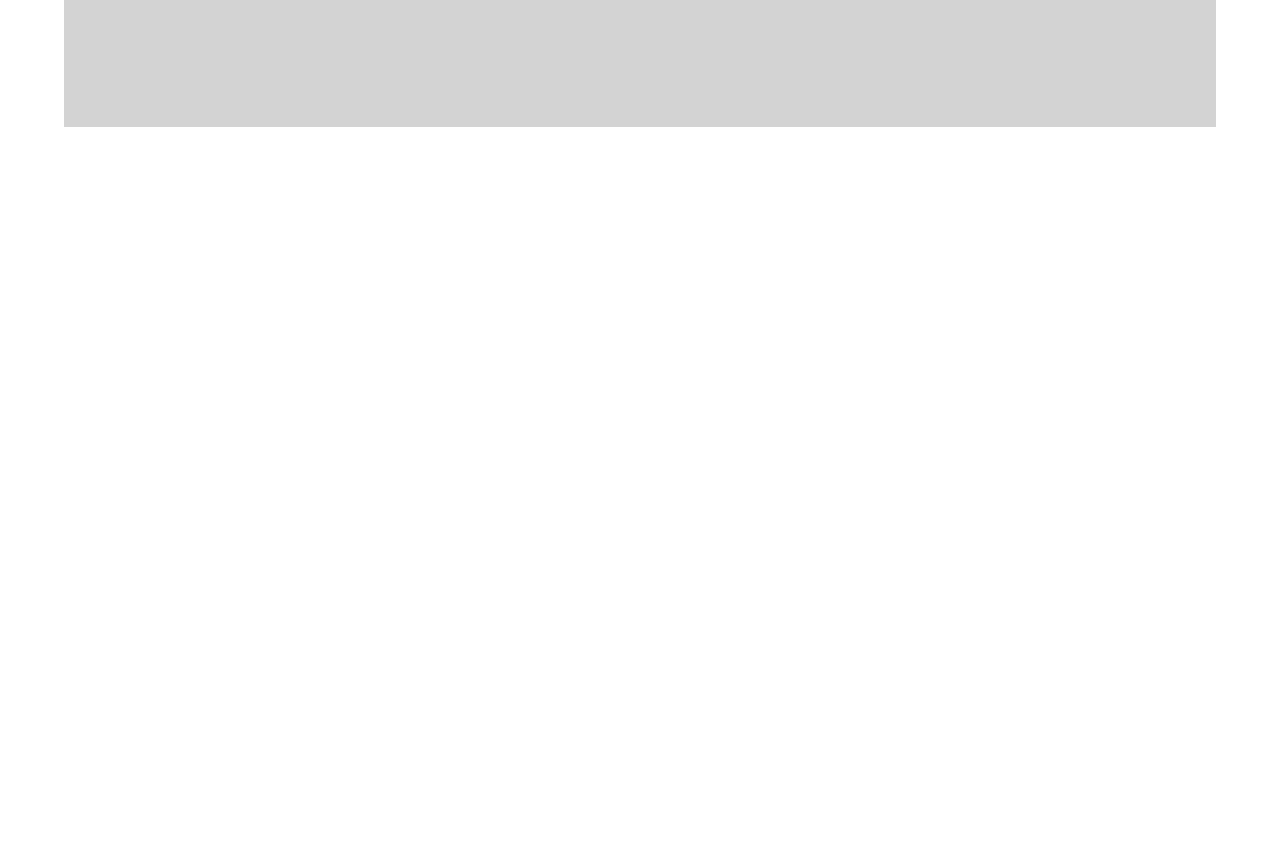
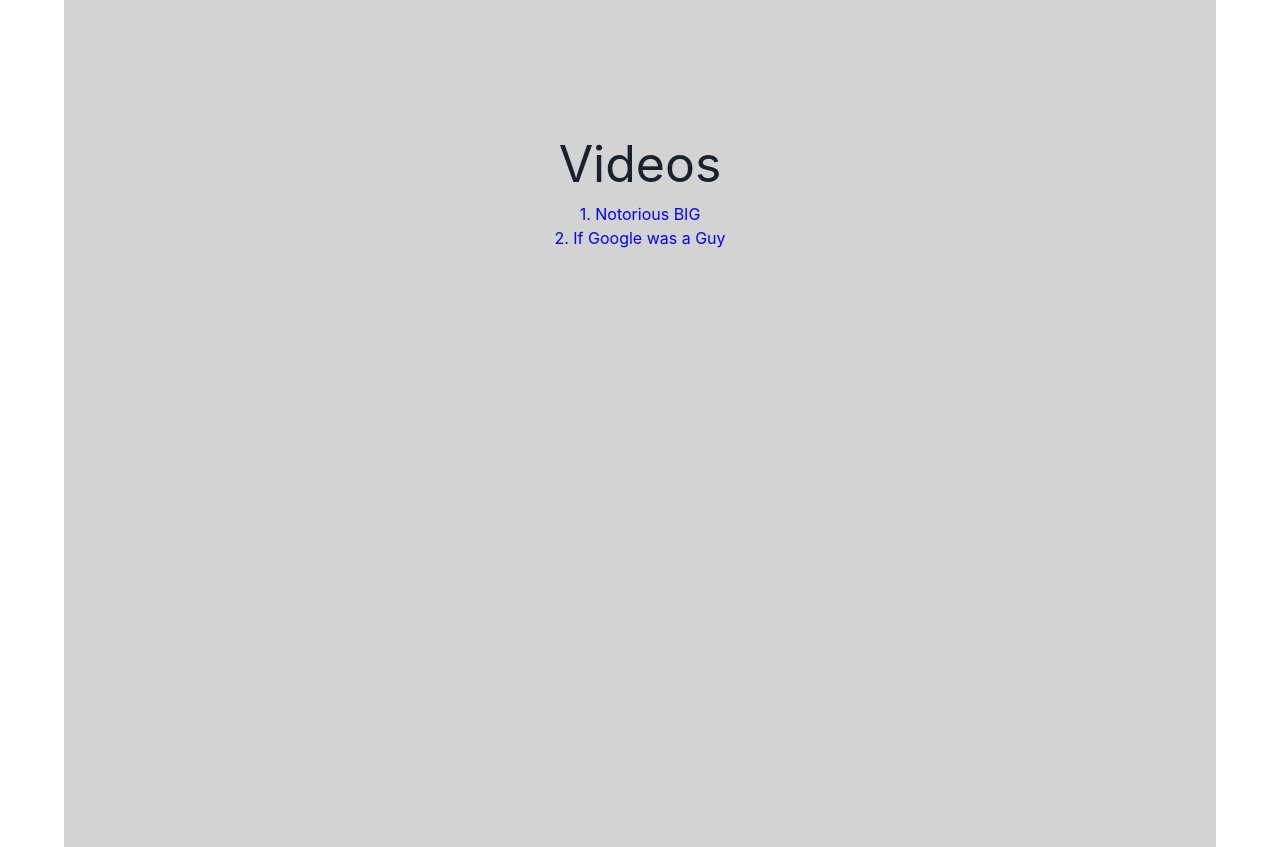
Before and after one commit to bmacer/gpt-animal-guessing, a Next.js app: page / in a window 1280 px wide. Shown: the part 820-1667 px from the top of the page. Before the commit the page ends 947 px from the top, so only its background shows below. Built offline with nearby package versions, Linux system fonts and the light colour scheme.

Commit message:
video links

```diff
--- a/src/pages/index.tsx
+++ b/src/pages/index.tsx
@@ -18,7 +18,7 @@ export const MyLink = ({ href, children }: MyLinkProps) => {
 export default function Home() {
   return (
     <>
-      <Flex h="10vh" m="auto" justifyContent='center'>
+      <Flex h="10vh" m="auto" justifyContent="center">
         <Text fontSize="50px">https://gpt-animal-guessing.vercel.app/</Text>
       </Flex>
       <Image
@@ -52,6 +52,17 @@ export default function Home() {
           2. Second Prompt - People I Know
         </MyLink>
       </Box>
+      <Box w="90vw" h="90vh" bgColor="lightgrey" m="auto" textAlign="center">
+        <Text as="h1" fontSize="50px">
+          Videos
+        </Text>
+        <MyLink href="https://www.youtube.com/clip/UgkxIGl-RHF4yWT3reFoRLhshRzgQOKqOcBC">
+          1. Notorious BIG
+        </MyLink>
+        <MyLink href="https://www.youtube.com/watch?v=YuOBzWF0Aws">
+          2. If Google was a Guy
+        </MyLink>
+      </Box>
     </>
   );
 }
```
